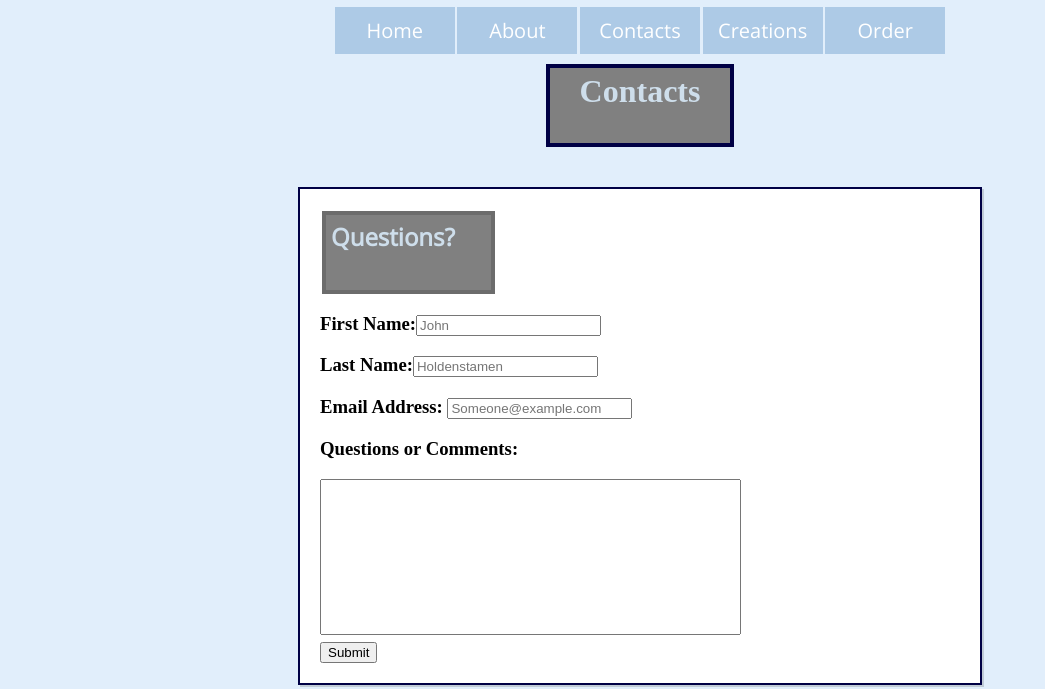
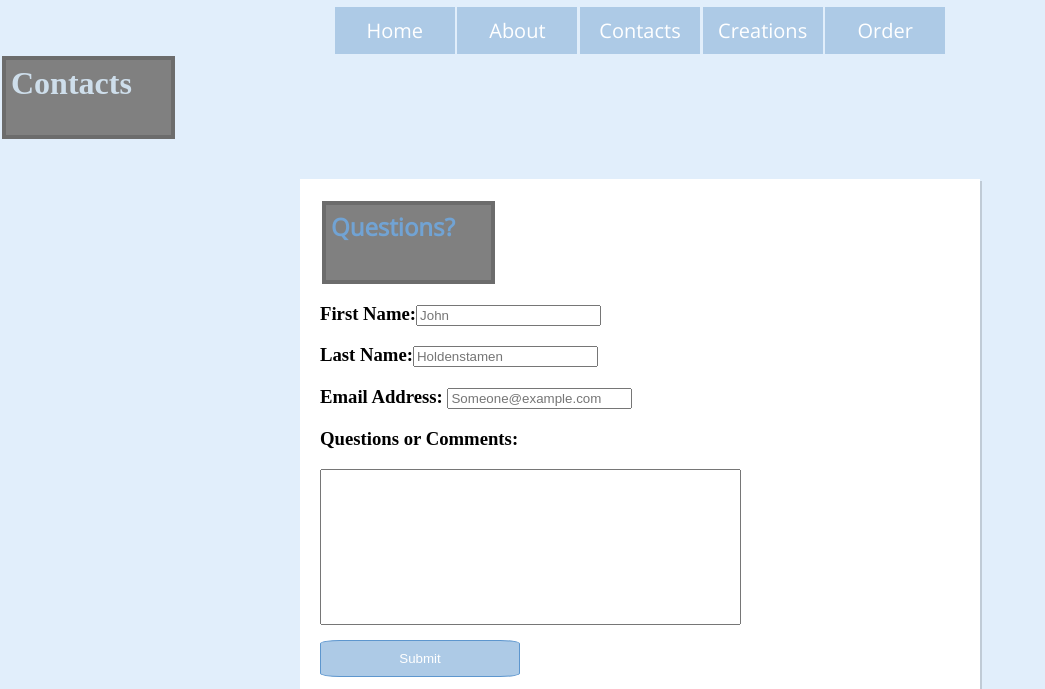
Before and after one commit to Allison13/website-11.17, a plain HTML site: page HtmlF/contacts.html in a window 1280 px wide. Shown: the part 111-800 px from the top of the page, without its empty margins (0-1045 px from the left). Drawn offline with nearby package versions, Linux system fonts and the light colour scheme; files that its build step writes are made by us from their sources; a web font is replaced by a local one.

Commit message:
Update contacts.css

```diff
--- a/CssF/contacts.css
+++ b/CssF/contacts.css
@@ -46,15 +46,13 @@ width: 100px;
     background-color:white;
     box-shadow: 2px 2px 0 rgba(0,0,0,.15);
     width:50%;
-    border:2px solid #000045;
-  padding:20px 20px 20px 20px;
+    padding:20px 20px 20px 20px;
   margin-top:40px;
   height:80%;
    font-family: 'Open Sans', sans-serif;
   }
 li{
 font-size: 15px;
-border: 4px solid #000045;
   width: 225px;
   font-weight: bold;
 }
@@ -68,11 +66,10 @@ background-color: #e1eefb;
 , h3, li{
 color: #000059;
 }
-.header{
+.page-header{
 text-align:center;
   margin-left: auto;
   margin-right: auto;
-border: 4px solid #000045;
 width: 170px;
   margin-top: 10px;
 }
@@ -94,6 +91,27 @@ transition: 0.70s;
   color:#6c859d;
 }
 
+
+
+.os{
+  padding:10px;
+  padding-right:10px;
+  margin-top:10px;
+  border-radius:10%;
+  width:200px;
+  color:white;
+  background:#adcae6;
+  border:1px solid #5d96ce;
+}
+
+.os:hover{
+  transition:.6s;
+  transform:scale(1.2);
+}
+
+.form{
+  color:#71a3d4;
+}
 /*-------------------------- START OF MEDIA QUERIES -----------------------------*/
 
 @media screen and (max-width: 1000px){
```
